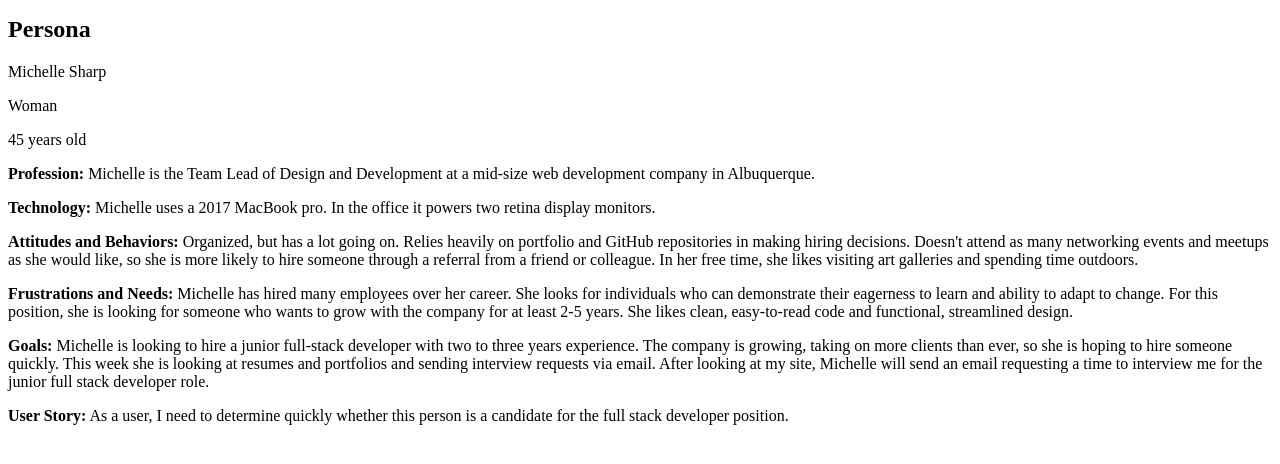
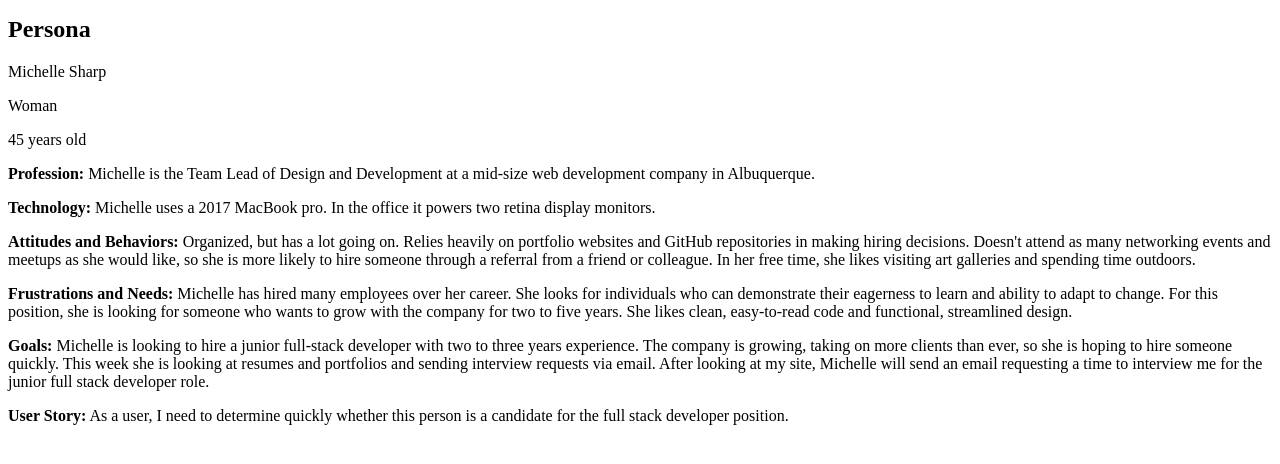
Before and after one commit to samanthaandrews/my-pwp-sam, a PHP site: page /milestone-1.php in a window 1280 px wide. Shown: the part 318-782 px from the top of the page. Run offline with PHP 8.4, Linux system fonts and the light colour scheme.

Commit message:
added more detailed information to persona

```diff
--- a/public_html/documentation/milestone-1.php
+++ b/public_html/documentation/milestone-1.php
@@ -32,7 +32,8 @@
 		</p>
 		<p><strong>Technology:</strong> Michelle uses a 2017 MacBook pro. In the office it powers two retina display
 			monitors.</p>
-		<p><strong>Attitudes and Behaviors:</strong> Organized, but has a lot going on. Relies heavily on portfolio and
+		<p><strong>Attitudes and Behaviors:</strong> Organized, but has a lot going on. Relies heavily on portfolio
+			websites and
 			GitHub repositories in making hiring decisions. Doesn't attend as many networking events and meetups as she
 			would like, so
 			she is more likely to hire someone through a referral from a friend or colleague. In her free time, she likes
@@ -40,7 +41,7 @@
 		<p><strong>Frustrations and Needs:</strong> Michelle has hired many employees over her career. She looks for
 			individuals who can demonstrate their eagerness to learn and ability to adapt to change. For this position, she
 			is looking for
-			someone who wants to grow with the company for at least 2-5 years. She likes clean, easy-to-read code and
+			someone who wants to grow with the company for two to five years. She likes clean, easy-to-read code and
 			functional, streamlined design.</p>
 		<p><strong>Goals:</strong> Michelle is looking to hire a junior full-stack developer with two to three years
 			experience. The company is growing, taking on more clients than ever, so she is hoping to hire someone quickly.
```
